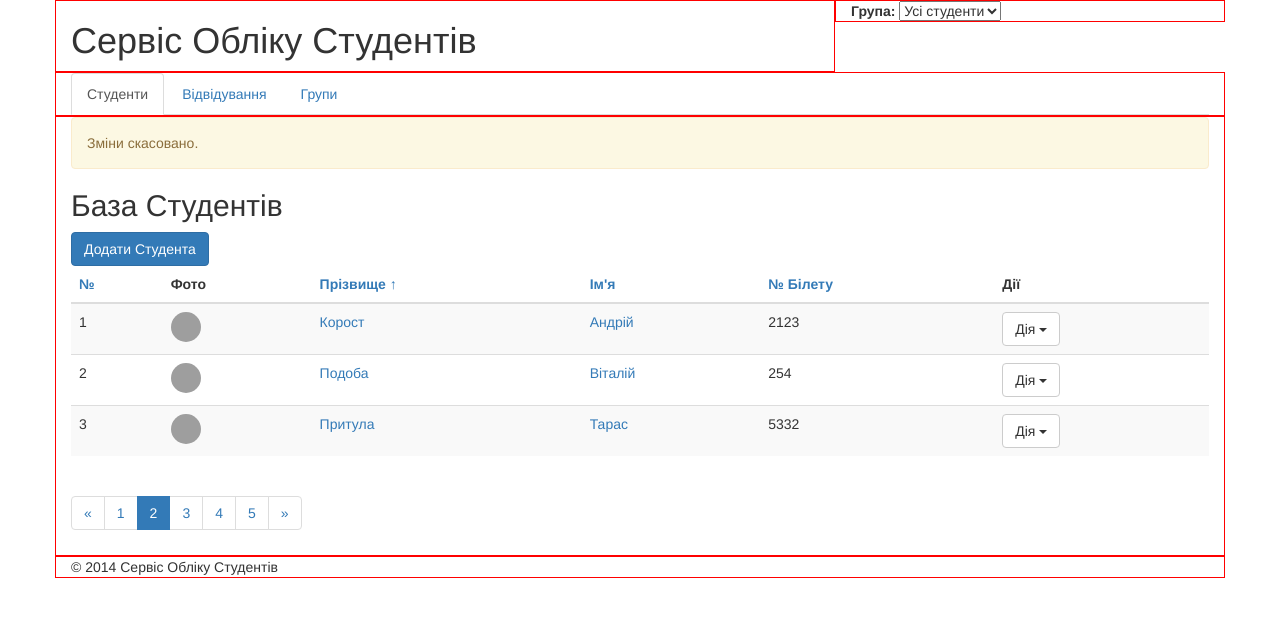
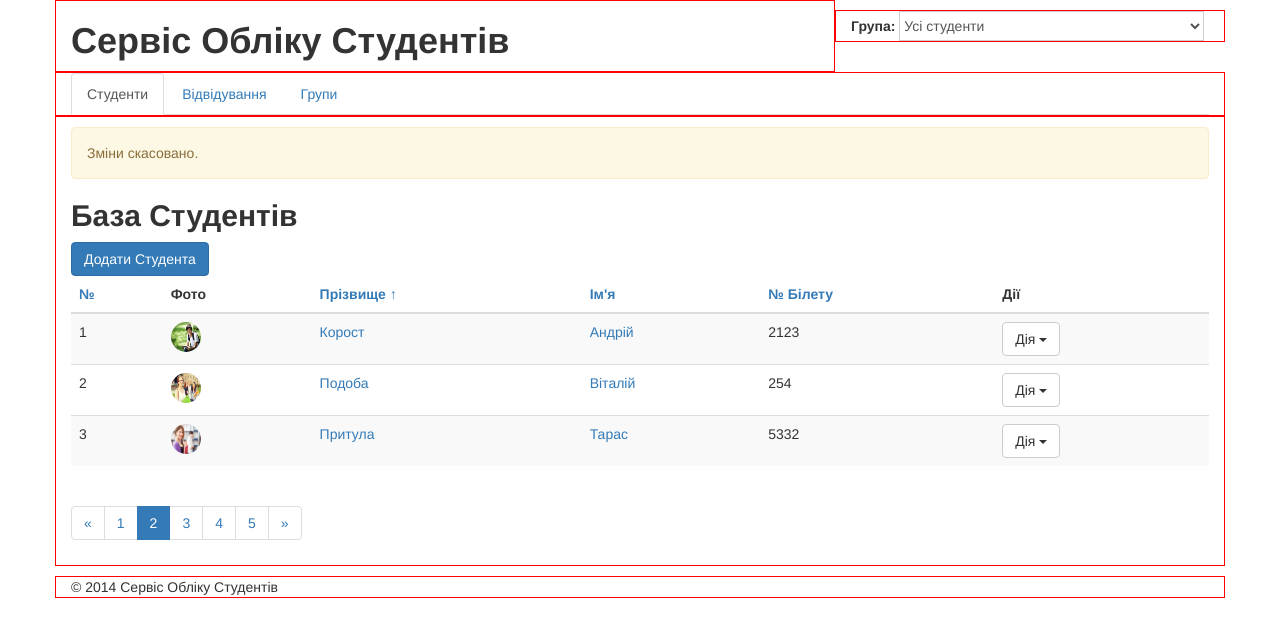
Before and after one commit to curious725/studentsdb_django, a Django app: page / in a window 1280 px wide. Shown: the top 637 px of the page. Run offline with Django 3.2, Linux system fonts and the light colour scheme; some libraries are stand-ins or nearby versions; grey boxes are pictures that could not be loaded.

Commit message:
add static resources

```diff
--- /dev/null
+++ b/studentsdb/studentsdb/students/static/css/main.css
@@ -0,0 +1,23 @@
+/*Global Styles*/
+h1, h2, h3, h4, h5, h6 {
+  font-weight: bold;
+}
+.alert {
+  margin-top: 10px;
+}
+#footer {
+  margin-top: 1px solid #dddddd;
+  padding-top: 10px;
+}
+#group-selector {
+  margin-top: 10px;
+}
+#group-selector select {
+  margin: 0;
+  width: 85%;
+  background-color: #ffffff;
+  border: 1px solid #cccccc;
+  height: 30px;
+  line-height: 30px;
+  color: #555555;
+}
--- a/studentsdb/studentsdb/students/templates/students/students_list.html
+++ b/studentsdb/studentsdb/students/templates/students/students_list.html
@@ -1,3 +1,4 @@
+{% load static from staticfiles %}
 <!DOCTYPE html>
 <html lang="uk">
 <head>
@@ -10,7 +11,7 @@
   <!-- Include Styles -->
   <link rel="stylesheet"
   href="https://maxcdn.bootstrapcdn.com/bootstrap/3.3.7/css/bootstrap.min.css">
-  <link rel="stylesheet" href="./css/main.css">
+  <link rel="stylesheet" href="{% static 'css/main.css' %}">
   <style>
     .col-xs-12, .col-xs-4, .col-xs-8 {
       border: 1px solid red;
@@ -82,7 +83,7 @@
         </a>
 
         <!-- Start Students Listing -->
-        <table class="table table-hover table-striped">
+        <table id="students_table" class="table table-hover table-striped">
           <thead>
             <tr>
               <th><a href="#">№</a></th>
@@ -97,7 +98,7 @@
             <tr>
               <td>1</td>
               <td><img class="img-circle" height="30" width="30"
-              src="./img/st1.jpg"</td>
+              src="{% static 'img/st1.jpg' %}"</td>
               <td>
                 <a title="Редагувати"
                   href="{% url 'students_edit' sid=1 %}">Корост</a>
@@ -129,7 +130,7 @@
             <tr>
               <td>2</td>
               <td><img class="img-circle" height="30" width="30"
-              src="./img/st2.jpg"</td>
+              src="{% static 'img/st2.jpg' %}"</td>
               <td>
                 <a title="Редагувати"
                   href="{% url 'students_edit' sid=2 %}">Подоба</a>
@@ -163,7 +164,7 @@
             <tr>
               <td>3</td>
               <td><img class="img-circle" height="30" width="30"
-              src="./img/st3.jpg"</td>
+              src="{% static 'img/st3.jpg' %}"</td>
               <td>
                 <a title="Редагувати"
                   href="{% url 'students_edit' sid=3 %}">Притула</a>
```
Also changed, not shown: studentsdb/studentsdb/students/static/img/st1.jpg (added), studentsdb/studentsdb/students/static/img/st2.jpg (added), studentsdb/studentsdb/students/static/img/st3.jpg (added).
